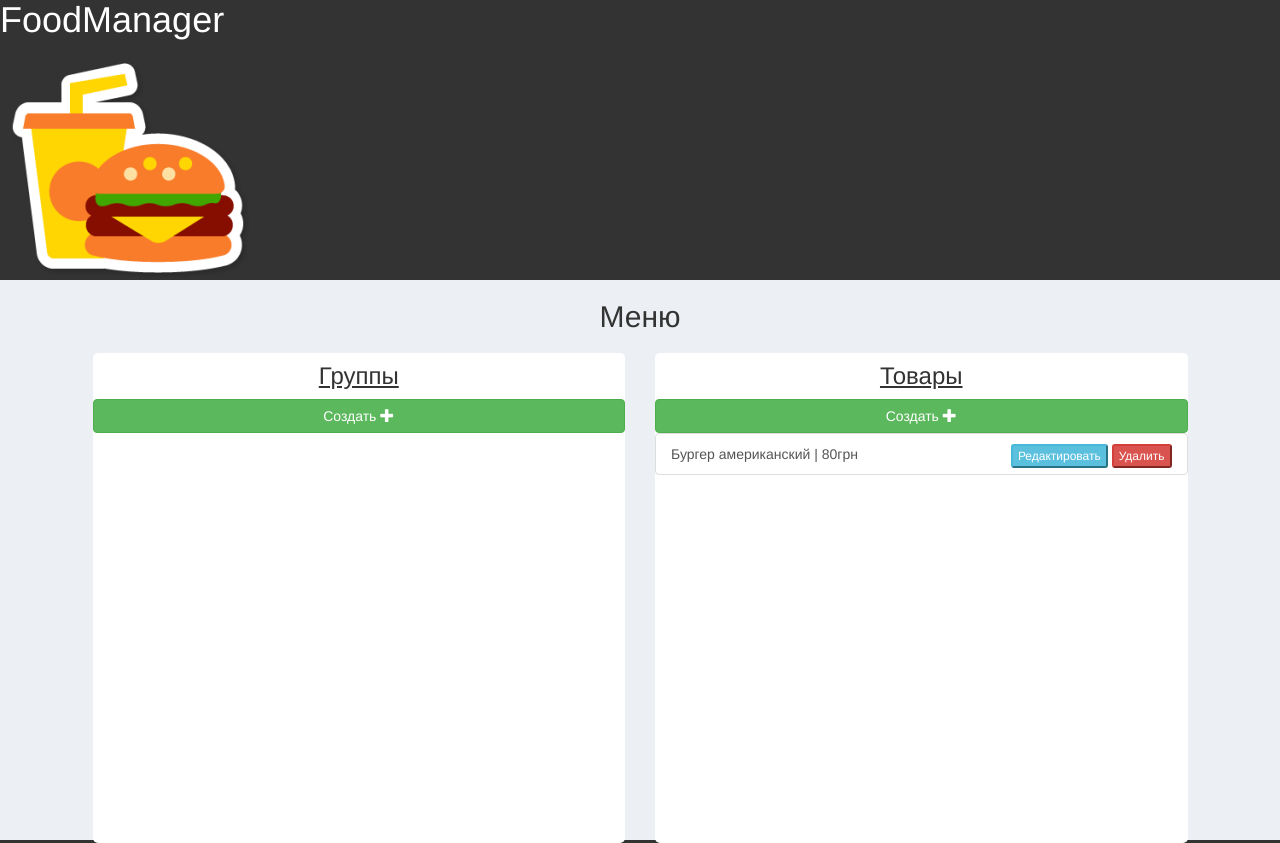
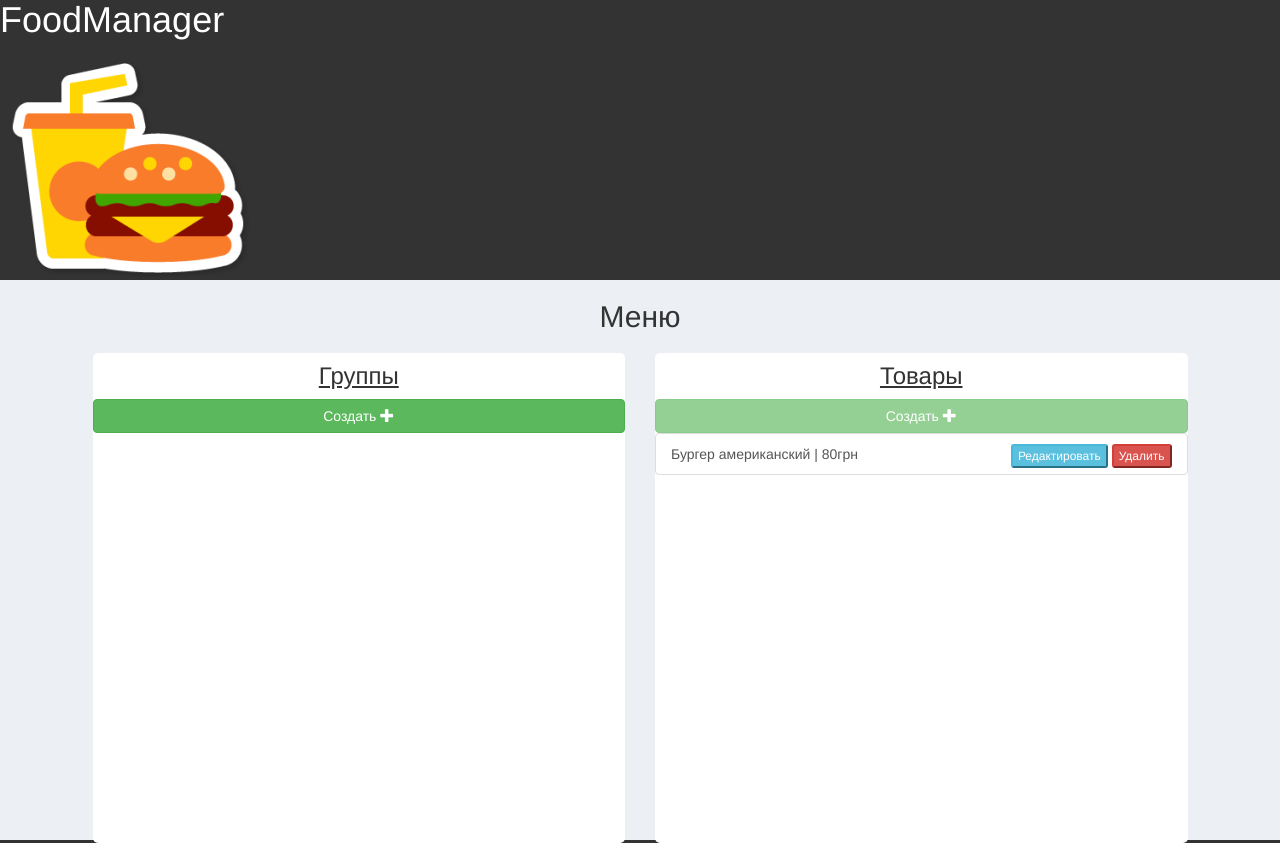
Before and after one commit to AlexPutrya/csf, a Flask app: page /catalog in a window 1280 px wide. Run offline with Flask 2, Linux system fonts and the light colour scheme; data that the repository does not hold is empty; some libraries are stand-ins or nearby versions.

Commit message:
Disabled button create product when category not touch

```diff
--- a/app/static/js/catalog.js
+++ b/app/static/js/catalog.js
@@ -7,8 +7,11 @@ $(document).ready(function(){
 		var clickedId = this.id.split('-');
 		//проверяем чтоб нажатие было на группу
 		if(clickedId[0] == 'group'){
+			// удаляем со всех элементов класс активной кнопки и делаем активной другую
 			$(".list-group-item").removeClass('active');
-			$(this).addClass('active')
+			$(this).addClass('active');
+			// даем возможность создавать товары
+			$('#product .btn-success').removeClass('disabled');
 
 			var parametr = {
 				id: clickedId[1]
--- a/app/templates/catalog.html
+++ b/app/templates/catalog.html
@@ -24,7 +24,7 @@
 			<div class="col-md-6">
 				<div class="catalog" id="product">
 					<h3>Товары</h3>
-					<a href="#" class="btn btn-block btn-success" id="create-product">Создать <span class="glyphicon glyphicon-plus"></span></a>
+					<a href="#" class="btn btn-block btn-success disabled" id="create-product">Создать <span class="glyphicon glyphicon-plus"></span></a>
 					<div class="list-group">
 						<a href="#" class="list-group-item" id="product-1">Бургер американский
 							<span class="price"> | 80грн</span>
```
